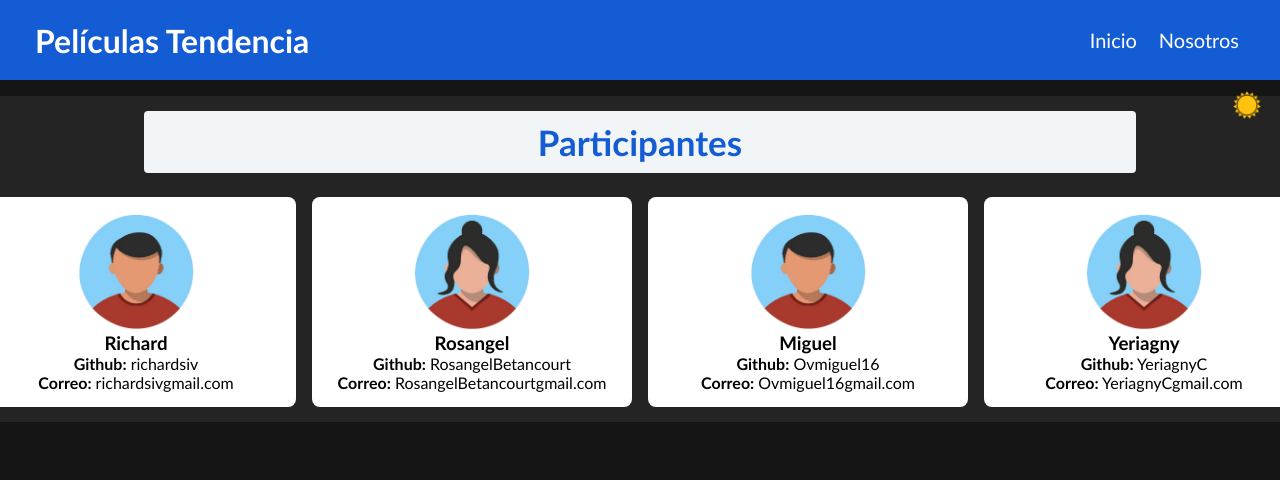
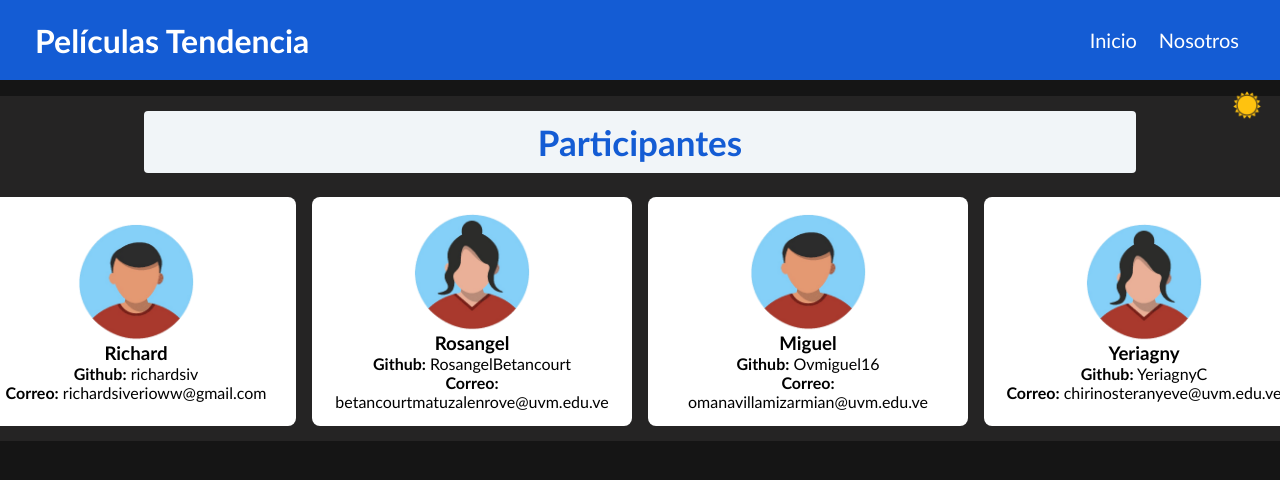
Before and after one commit to Ovmiguel16/Actividad-4.1.-Front-end-I.-JavaScript, a React (Vite) app: page /nosotros in a window 1280 px wide. Shown: the top 480 px of the page. Built offline with nearby package versions, Linux system fonts and the light colour scheme.

Commit message:
Correos de los participantes

```diff
--- a/src/componentes/Integrante/Integrante.jsx
+++ b/src/componentes/Integrante/Integrante.jsx
@@ -13,7 +13,7 @@ function Integrante({alumno}) {
         <div className={`${style.infoAlumno} ${colorDelTema === 'oscuro' ? style.oscuro : ''}`}>
             <h3>{alumno.nombre}</h3>
             <span><b>Github:</b> {alumno.usuarioGithub}</span>
-            <span><b>Correo:</b> {alumno.usuarioGithub + 'gmail.com'}</span>
+            <span><b>Correo:</b> {alumno.email}</span>
         </div>
     </div>
   )
--- a/src/pages/Nosotros/Nosotros.jsx
+++ b/src/pages/Nosotros/Nosotros.jsx
@@ -6,22 +6,26 @@ function Nosotros() {
     {
       nombre: 'Richard',
       usuarioGithub: 'richardsiv',
-      genero: 'masculino'
+      genero: 'masculino',
+      email: 'richardsiverioww@gmail.com'
     },
     {
       nombre: 'Rosangel',
       usuarioGithub: 'RosangelBetancourt',
-      genero: 'femenino'
+      genero: 'femenino',
+      email: 'betancourtmatuzalenrove@uvm.edu.ve'
     },
     {
       nombre: 'Miguel',
       usuarioGithub: 'Ovmiguel16',
-      genero: 'masculino'
+      genero: 'masculino',
+      email: 'omanavillamizarmian@uvm.edu.ve'
     },
     {
       nombre: 'Yeriagny',
       usuarioGithub: 'YeriagnyC',
-      genero: 'femenino'
+      genero: 'femenino',
+      email: 'chirinosteranyeve@uvm.edu.ve'
     },
   ]
 
```
